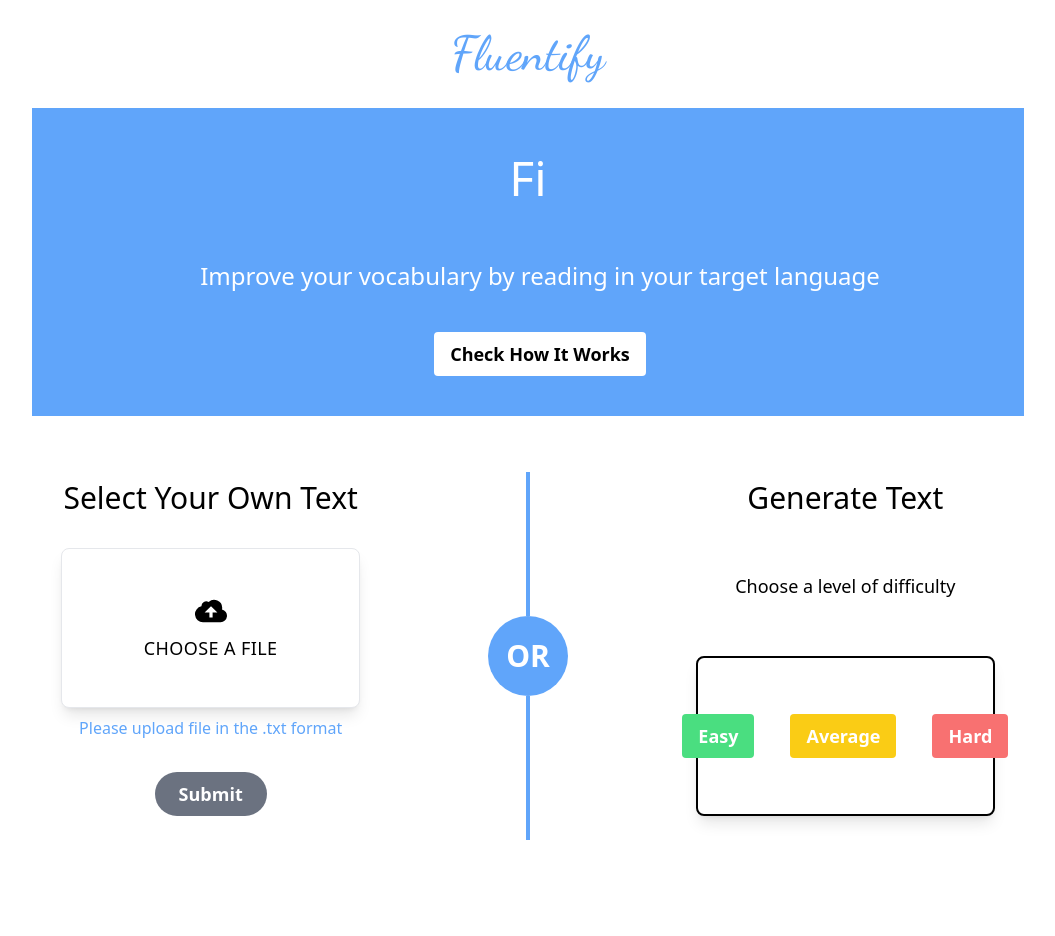
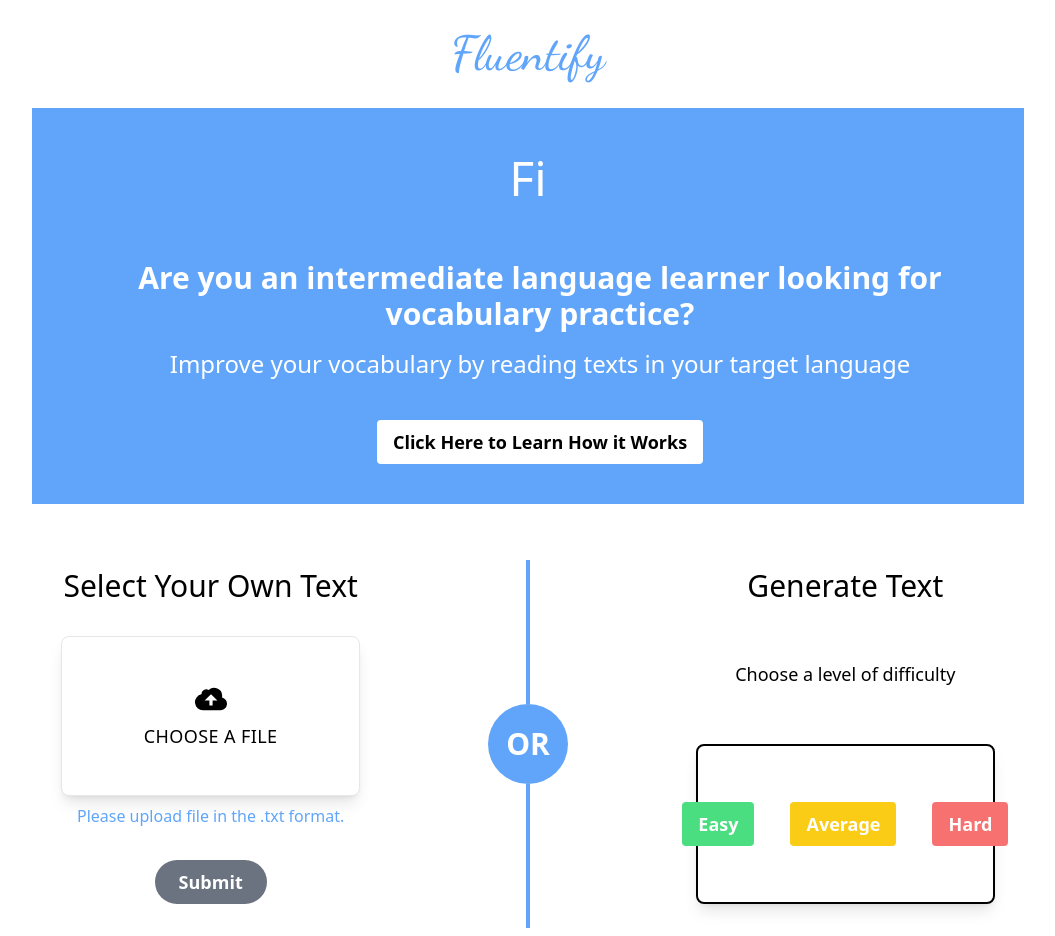
Before and after one commit to Zanzigzan/CPSC-2350-group-project, a React (Vite) app in the folder fluentify/: page / in a window 1280 px wide. Shown: the whole page, without its empty margins (112-1167 px from the left). Before the commit the page ends 848 px from the top, so only its background shows below. Built offline with nearby package versions, Linux system fonts and the light colour scheme; no server answers.

Commit message:
Add document requirements to upload file box, Add text to header, change wording in instruction modal #159

```diff
--- a/fluentify/src/SecondPage.jsx
+++ b/fluentify/src/SecondPage.jsx
@@ -64,4 +64,6 @@ const SecondPage = () => {
   );
 };
 
+
+
 export default SecondPage;
--- a/fluentify/src/components/InstructionModal.jsx
+++ b/fluentify/src/components/InstructionModal.jsx
@@ -10,9 +10,9 @@ const InstructionModal = (props) => {
     return (
         <div className='fixed inset-0 h-full w-full bg-black bg-opacity-30 backdrop-blur-sm flex justify-center items-center'>
             <div className='w-[500px] h-[500px] flex flex-col'>
-                <button className='place-self-end text-white text-2xl' onClick={handleClick}>X</button>
+                <button className='place-self-end text-white text-3xl' onClick={handleClick}>X</button>
                 <div className=' bg-white rounded p-2'>
-                    <div className='text-3xl m-6 font-bold'>How to use our App</div>
+                    <div className='text-3xl m-6 font-bold'>How to use Fluentify</div>
                     <div className='text-left m-6'>
                         <div className='text-lg font-bold'>Step1: Create an article</div>
                         <div className='text-md mb-2'>You have 2 ways to do it: upload a .txt file in your chosen language; or choose a level to generate it</div>
--- a/fluentify/src/components/MainHeader.jsx
+++ b/fluentify/src/components/MainHeader.jsx
@@ -33,10 +33,11 @@ const MainHeader = (props) => {
   return (
     <div className='bg-blue-400 py-10 space-x-6'>
         <div className='h-12 mb-16 mt-0 text-white text-5xl font-medium leading-tight text-primary'> <Typewriter text="Find Your Fluent" delay={150} infinite/></div>
-        <div className='text-2xl text-white qleading-tight'>Improve your vocabulary by reading in your target language</div>
+        <div className='text-3xl font-bold text-white qleading-tight mb-4'>Are you an intermediate language learner looking for vocabulary practice?</div>
+        <div className='text-2xl text-white qleading-tight'>Improve your vocabulary by reading texts in your target language</div>
         <div className='mt-10'>
           <button className='bg-white hover:text-blue-400 text-black text-lg font-semibold py-2 px-4 rounded' onClick ={handleClick}>
-              Check How It Works
+              Click Here to Learn How it Works
           </button>
         </div>
     </div>
--- a/fluentify/src/components/SelectFile.jsx
+++ b/fluentify/src/components/SelectFile.jsx
@@ -1,14 +1,17 @@
-import React, {useEffect, useState} from 'react'
-import { getTextFromFile } from '../api/getTextFromFile';
-import { useLanguage } from '../context/LanguageContext';
-import Spinner from './Spinner';
-import { detectLanguage } from '../api/detectLanguage';
-import languages from '../data/languages.json';
+import React, { useEffect, useState } from "react";
+import { getTextFromFile } from "../api/getTextFromFile";
+import { useLanguage } from "../context/LanguageContext";
+import Spinner from "./Spinner";
+import { detectLanguage } from "../api/detectLanguage";
+import languages from "../data/languages.json";
 
 const SelectFile = (props) => {
   const [reading, setReading] = useState(false);
-    const [selectedFile, setSelectedFile] = useState('');
-    const [detectedLanguage, setdetectedLanguage] = useState('');
+  const [selectedFile, setSelectedFile] = useState("");
+  const [detectedLanguage, setDetectedLanguage] = useState("");
+  const [showMessage, setShowMessage] = useState(false);
+  const [mouseInside, setMouseInside] = useState(false); // Track mouse inside
+
   const { setText } = useLanguage();
 
   useEffect(() => {
@@ -22,13 +25,13 @@ const SelectFile = (props) => {
   }
 
   const showFileName = () => {
-        return selectedFile ? selectedFile.name : 'Choose a file';
+    return selectedFile ? selectedFile.name : "Choose a file";
   };
 
   function handleSubmit() {
     if (props.loading || !selectedFile || reading) return;
     setSelectedFile(null);
-        setdetectedLanguage("");
+    setDetectedLanguage("");
     props.setIsOpen(true);
   }
 
@@ -39,66 +42,99 @@ const SelectFile = (props) => {
     try {
       const readText = await getTextFromFile(selectedFile);
       const detection = await detectLanguage(readText);
-            setdetectedLanguage(detection);
+      setDetectedLanguage(detection);
       setText(readText);
-
     } catch (e) {
       if (e.message.startsWith("FileReader Error:")) {
         props.setError("Unable to read file. Please try again later.");
       } else if (e.message.startsWith("Error:HTTP Error:")) {
-                props.setError("There was an error with the network. Please try again later.");
+        props.setError(
+          "There was an error with the network. Please try again later.",
+        );
       } else {
         props.setError(`${e.message} Please try a different file.`);
       }
       setSelectedFile(null);
-            setdetectedLanguage("");
+      setDetectedLanguage("");
       props.setIsOpen(true);
-
     } finally {
-            setReading(false)
+      setReading(false);
       props.setLoading(false);
     }
   }
 
   return (
-    <div className='w-2/6 h-96 space-y-8 p-4'>
-        <div className='text-3xl font-medium'>
-            Select Your Own Text
-        </div>
-        <div className="items-center justify-center bg-grey-lighter">
+    <div className="w-2/6 h-96 space-y-8 p-4">
+      <div className="text-3xl font-medium">Select Your Own Text</div>
+      <div
+        className="items-center justify-center bg-grey-lighter"
+        onMouseEnter={() => setMouseInside(true)} // Set mouse inside to true
+        onMouseLeave={() => setMouseInside(false)} // Set mouse inside to false
+      >
         <label className="h-40 flex flex-col items-center justify-center px-4 py-6 bg-white text-blue rounded-lg shadow-lg tracking-wide uppercase border border-blue cursor-pointer hover:bg-blue-500 hover:text-white">
-                <svg className="w-8 h-8" fill="currentColor" xmlns="http://www.w3.org/2000/svg" viewBox="0 0 20 20">
+          <svg
+            className="w-8 h-8"
+            fill="currentColor"
+            xmlns="http://www.w3.org/2000/svg"
+            viewBox="0 0 20 20"
+          >
             <path d="M16.88 9.1A4 4 0 0 1 16 17H5a5 5 0 0 1-1-9.9V7a3 3 0 0 1 4.52-2.59A4.98 4.98 0 0 1 17 8c0 .38-.04.74-.12 1.1zM11 11h3l-4-4-4 4h3v3h2v-3z" />
           </svg>
-                <span className="mt-2 text-lg leading-normal">{showFileName()}</span>
-                <input type='file' className="hidden" onChange={handleFileChange} accept='.txt'/>
+          <span className="mt-2 text-lg leading-normal">
+            {mouseInside ? (
+              <span>
+                Please ensure your document is:
+                <br />
+                1. Free of typographical errors
+                <br />
+                2. Exclusively in one language
+                <br />
+                3. Comprises a minimum of ten words.
+              </span>
+            ) : (
+              showFileName()
+            )}
+          </span>
+
+          <input
+            type="file"
+            className="hidden"
+            onChange={handleFileChange}
+            accept=".txt"
+          />
         </label>
-            {
-                reading ?
-                (
-                    <div className={'mt-2 text-blue-400 flex justify-center transform -translate-x-3'}>
-                    <Spinner size={'25px'} color={'blue-400'}/>
+        {reading ? (
+          <div
+            className={
+              "mt-2 text-blue-400 flex justify-center transform -translate-x-3"
+            }
+          >
+            <Spinner size={"25px"} color={"blue-400"} />
             Reading File...
           </div>
-                )
-                :
-                (
-                detectedLanguage ?
-                    <div className='mt-2 text-blue-400 font-bold'>Detected Language: {languages[detectedLanguage]}</div>
-                    :
-                    <div className='mt-2 text-blue-400'>Please upload file in the .txt format</div>
-                )
-            }
+        ) : detectedLanguage ? (
+          <div className="mt-2 text-blue-400 font-bold">
+            Detected Language: {languages[detectedLanguage]}
+          </div>
+        ) : (
+          <div className="mt-2 text-blue-400">
+            Please upload file in the .txt format. <br />
+          </div>
+        )}
       </div>
 
-        <button className={(detectedLanguage && !reading) ? "bg-blue-400 hover:bg-blue-700 text-white text-lg font-bold py-2 pl-6 pr-6 rounded-full" : "bg-gray-500 cursor-default text-white text-lg font-bold py-2 pl-6 pr-6 rounded-full"} onClick={handleSubmit}>
+      <button
+        className={
+          detectedLanguage && !reading
+            ? "bg-blue-400 hover:bg-blue-700 text-white text-lg font-bold py-2 pl-6 pr-6 rounded-full"
+            : "bg-gray-500 cursor-default text-white text-lg font-bold py-2 pl-6 pr-6 rounded-full"
+        }
+        onClick={handleSubmit}
+      >
         Submit
       </button>
+    </div>
+  );
+};
 
-    </div>
-
-
-  )
-}
-
-export default SelectFile
+export default SelectFile;
```
Lines whose indentation alone changed are shown as unchanged.
